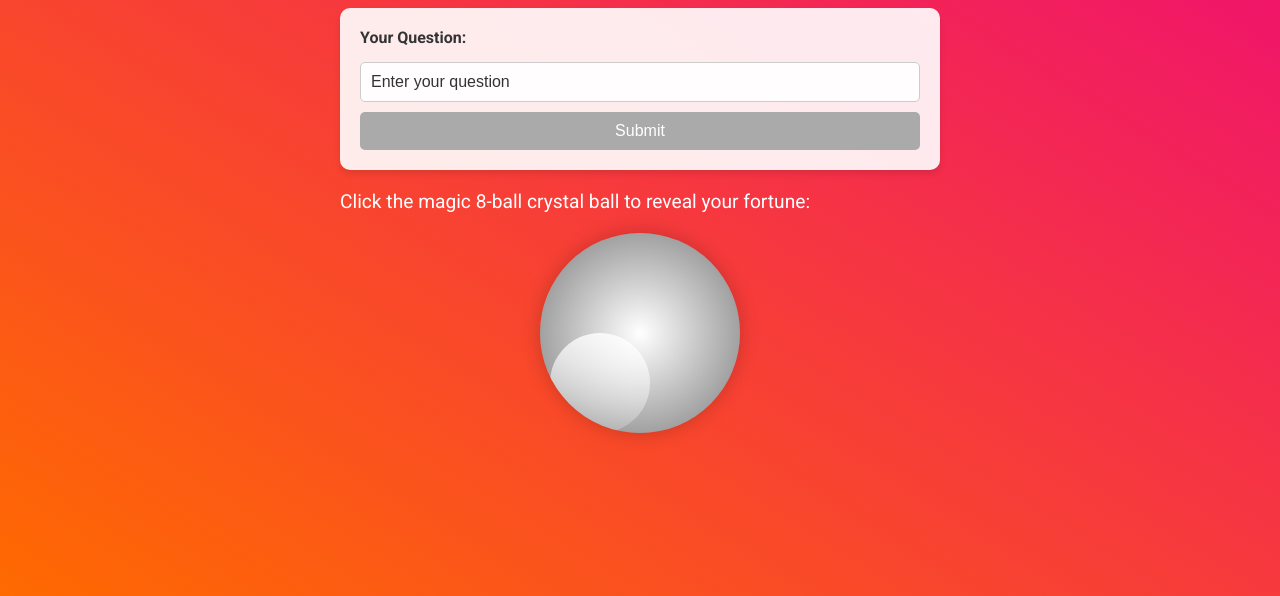
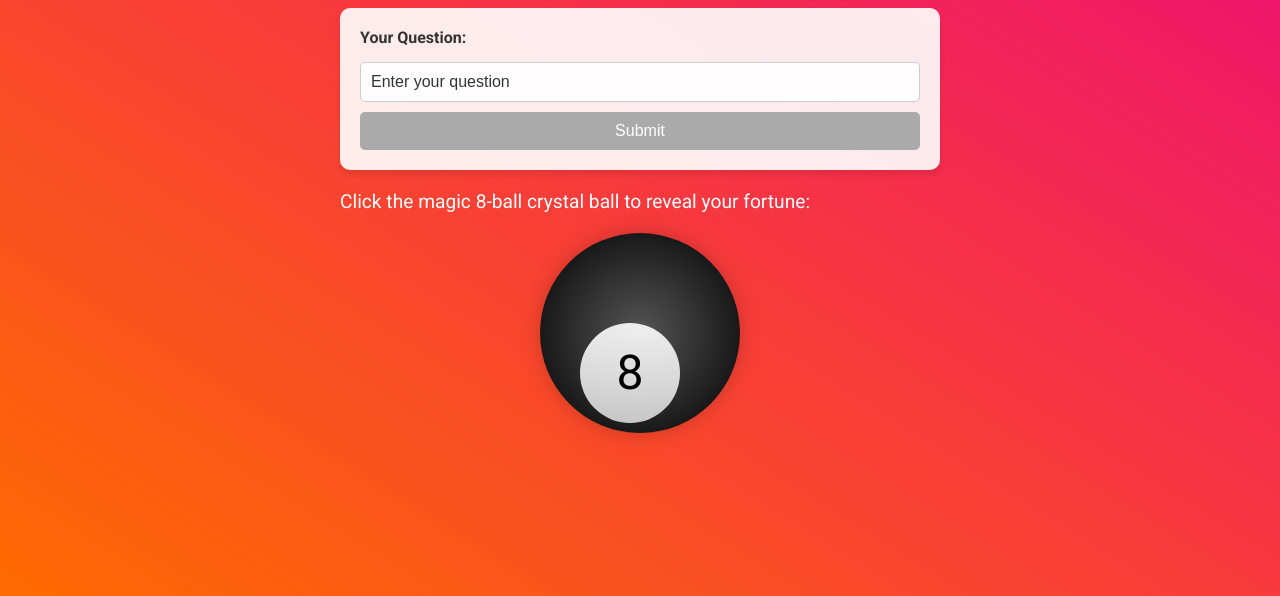
Before and after one commit to MarkMa2003/8-ball, a plain HTML site: page index.html in a window 1280 px wide. Shown: the part 204-800 px from the top of the page. Drawn offline with Linux system fonts and the light colour scheme.

Commit message:
music+styling

```diff
--- a/app.js
+++ b/app.js
@@ -55,10 +55,13 @@ const fortunes = [
     location.reload(); // Reload the page
   });
 
+  const buttonSound = document.querySelector('#button-sound');
+
   function revealFortune() {
     crystalBall.classList.add("shake");
     loader.style.display = "block";
-
+    buttonSound.currentTime = 0; // resets audio to beginning on each click
+    buttonSound.play();
     setTimeout(() => {
     loader.style.display = "none";
     crystalBall.classList.remove("shake");
--- a/index.html
+++ b/index.html
@@ -8,6 +8,9 @@
   <link rel="preconnect" href="https://fonts.googleapis.com">
   <link rel="preconnect" href="https://fonts.gstatic.com" crossorigin>
   <link href="https://fonts.googleapis.com/css2?family=Roboto:wght@400;700&display=swap" rel="stylesheet">
+  <audio id="button-sound">
+    <source src="./soundEffect.wav" type="audio/mpeg">
+  </audio>
 </head>
 <body>
   <main>
@@ -27,7 +30,6 @@
     </div>
     <div class="loader" id="loader"></div>
   </main>
-  <audio id="background-audio" src="./8-ball.mp3" autoplay loop></audio>
   <script src="app.js"></script>
 </body>
 </html>
--- a/styles.css
+++ b/styles.css
@@ -34,7 +34,7 @@
     position: relative;
     width: 200px;
     height: 200px;
-    background: radial-gradient(circle at 50% 50%, #ffffff, #7a7a7a);
+    background: radial-gradient(circle at 50% 50%, #555555, #000000);
     border-radius: 50%;
     margin: 20px auto;
     cursor: pointer;
@@ -43,11 +43,20 @@
     box-shadow: 0px 0px 20px rgba(0, 0, 0, 0.2);
   }
 
+  .reflection::before {
+    content: "8";
+    display: block;
+    text-align: center;
+    font-size: 3em;
+    line-height: 100px;
+    color: black;
+  }
+
   .reflection {
     position: absolute;
     width: 100px;
     height: 100px;
-    background: linear-gradient(to top, rgba(255, 255, 255, 0.2), rgba(255, 255, 255, 0.8));
+    background: linear-gradient(to top, rgba(255, 255, 255, 0.75), rgba(255, 255, 255, 0.9));
     top: 10px;
     left: 10px;
     border-radius: 50%;
@@ -56,10 +65,10 @@
 
   @keyframes reflection-animation {
     0% {
-      transform: translateY(0);
+      transform: translate(10px, 20px);
     }
     100% {
-      transform: translateY(90px);
+      transform: translate(30px, 80px);
     }
   }
 
```
Also changed, not shown: 2 other files.
